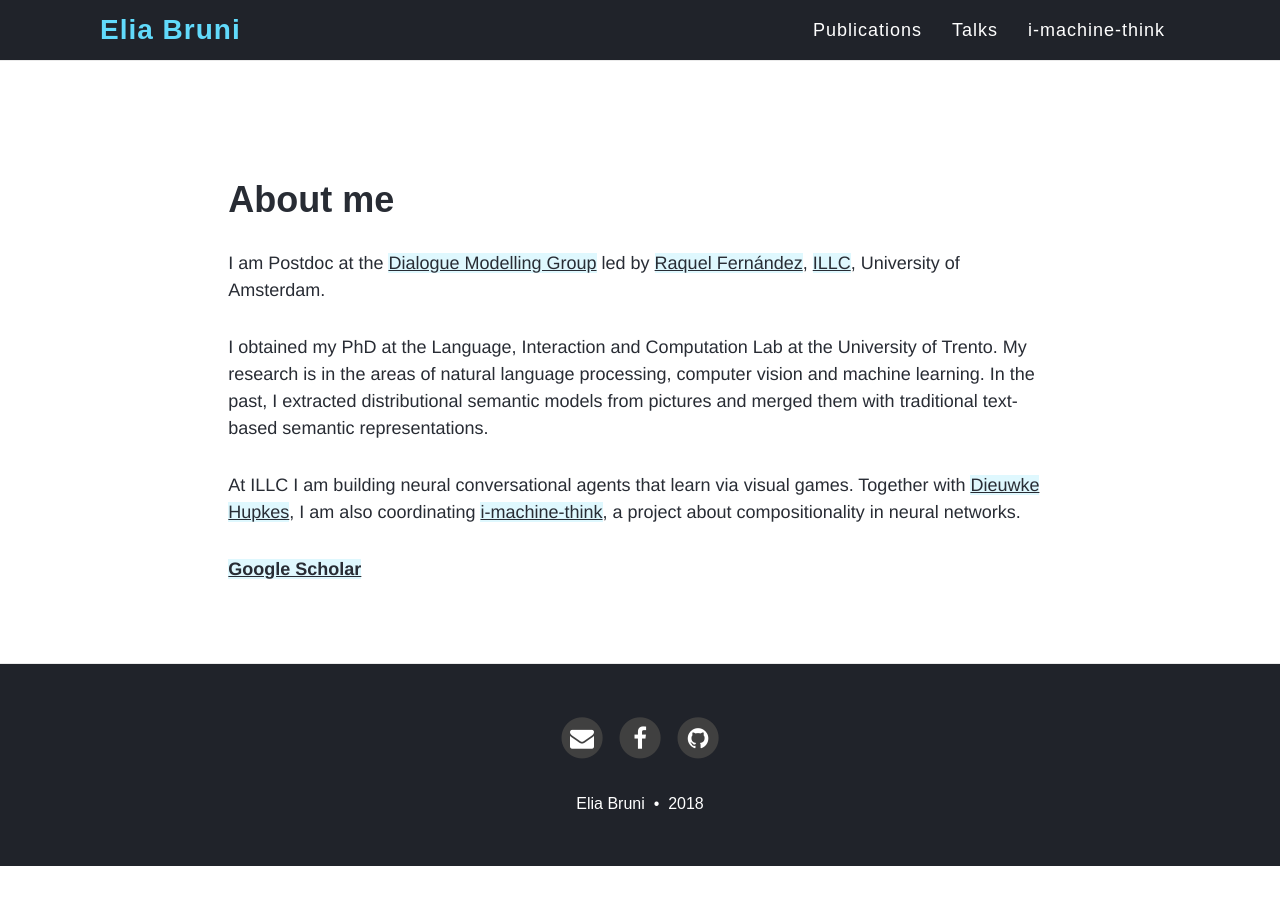
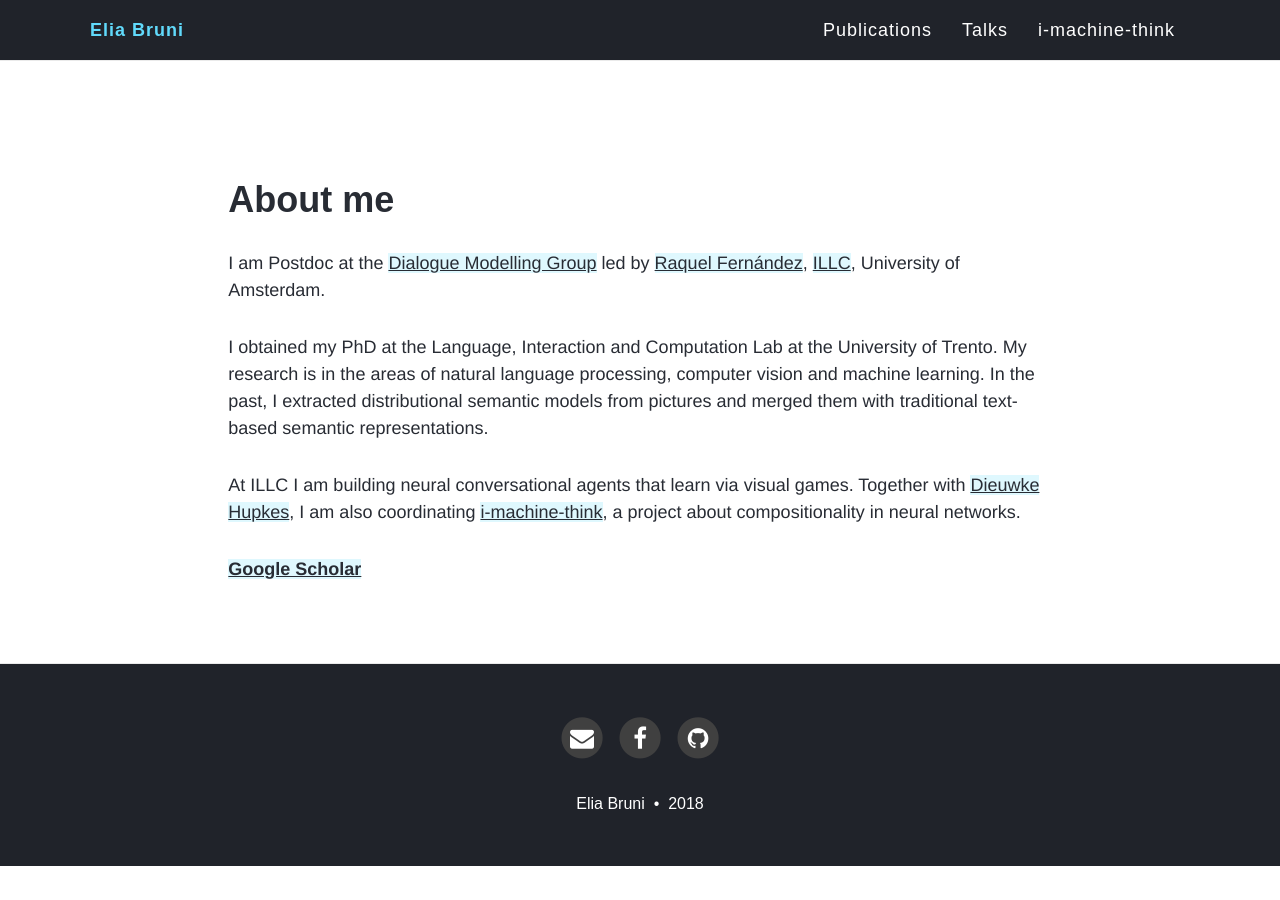
Before and after one commit to eliabruni/eliabruni.github.io, a Jekyll site: the page built from index.md, in a window 1280 px wide. Built offline with Jekyll 4.4.1, drawn with Linux system fonts in a browser that asks for light colours; nearby versions of some CDN libraries; the list of posts is cut into pages by our own code.

Commit message:
progress

```diff
--- a/css/main.css
+++ b/css/main.css
@@ -130,18 +130,17 @@ img {
 
 .navbar-custom .navbar-brand {
 height:60px;
-font-size: 28px;
   display: flex;
   justify-content: center;
   flex-direction: column;
   letter-spacing: 1px;
-  padding-left:100px;
+  padding-left:5em;
   padding-right:5em;
-  font-weight: 800;
+  font-weight: 700;
   color: {{ site.navbar-text-col }};
 }
 .navbar-custom .nav {
-    padding-right:100px;
+    padding-right:5em;
 }
 
 .navbar-custom .nav li a {
```
